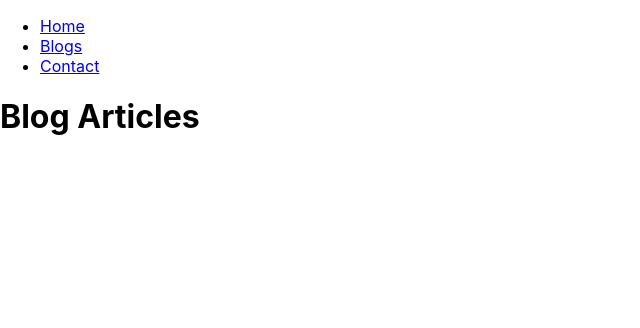
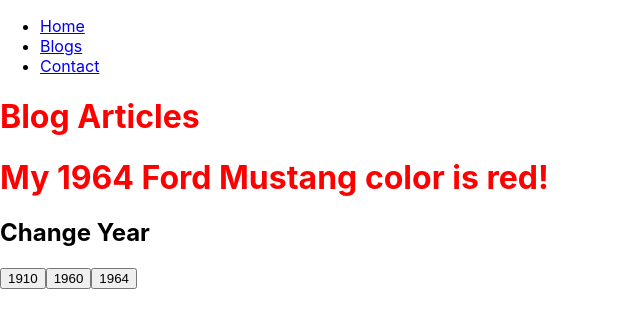
Before and after one commit to tailehuu/w3schools-react-tutorial, a React (Create React App) app: page /blogs in a window 1280 px wide. Shown: the top 328 px of the page, without its empty margins (0-640 px from the left). Built offline with nearby package versions, Linux system fonts and the light colour scheme.

Commit message:
useState hook

```diff
--- a/package.json
+++ b/package.json
@@ -10,6 +10,7 @@
     "react": "^18.2.0",
     "react-dom": "^18.2.0",
     "react-scripts": "^5.0.1",
+    "sass": "^1.55.0",
     "web-vitals": "^2.1.4"
   },
   "scripts": {
--- /dev/null
+++ b/src/components/FavoriteColor.js
@@ -0,0 +1,29 @@
+import { useState } from "react";
+
+const FavoriteColor = () => {
+  const [car, setCar] = useState({
+    brand: "Ford",
+    model: "Mustang",
+    year: "1964",
+    color: "red"
+  })
+
+  const changeYear = (year) => {
+    setCar(prevState => {
+      return { ...prevState, year: year }
+    })
+  }
+
+  return (
+    <>
+      <h1>My {car.year} {car.brand} {car.model} color is {car.color}!</h1>
+
+      <h2>Change Year</h2>
+      <button type="button" onClick={() => changeYear("1910")}>1910</button>
+      <button type="button" onClick={() => changeYear("1960")}>1960</button>
+      <button type="button" onClick={() => changeYear("1964")}>1964</button>
+    </>
+  )
+}
+
+export default FavoriteColor
--- a/src/components/Garage.js
+++ b/src/components/Garage.js
@@ -1,3 +1,5 @@
+import '../css/garage.scss'
+
 function Garage(props) {
   console.log('render Garage')
 
--- a/src/css/car.module.css
+++ b/src/css/car.module.css
@@ -1,3 +1,7 @@
 .red {
     color: Red
 }
+
+h1 {
+    color: Blue
+}
--- /dev/null
+++ b/src/css/garage.scss
@@ -0,0 +1,5 @@
+$color: Red;
+
+h1 {
+  color: $color;
+}
--- a/src/pages/Blogs.js
+++ b/src/pages/Blogs.js
@@ -1,5 +1,13 @@
+import FavoriteColor from "../components/FavoriteColor";
+
 const Blogs = () => {
-  return <h1>Blog Articles</h1>
+  return (
+    <>
+      <h1>Blog Articles</h1>
+
+      <FavoriteColor />
+    </>
+  )
 }
 
 export default Blogs
```
Also changed, not shown: 2 other files (tests, documents, lock files or other folders).
